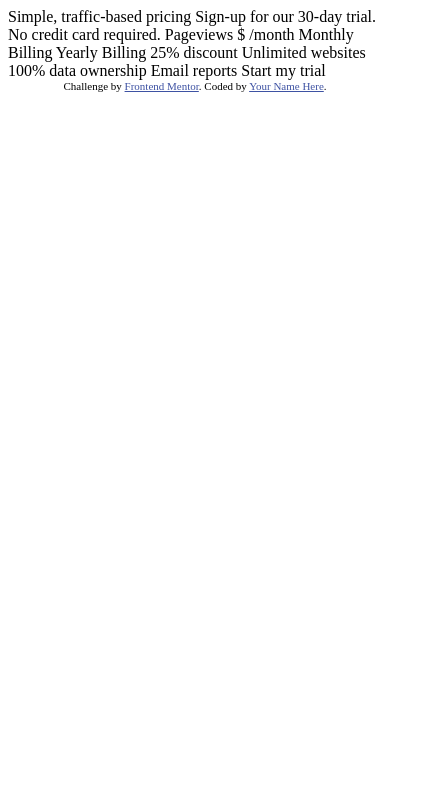
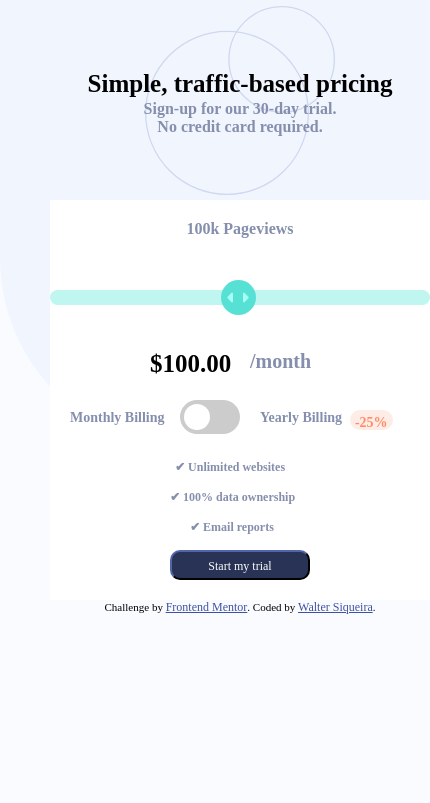
Before and after one commit to WalterSiqueira/loopstodios_landing_page, a plain HTML site: page root/index.html in a window 390 px wide. Shown: the whole page, 430 px wide, since content can reach past the window. Drawn offline with Linux system fonts and the light colour scheme.

Commit message:
version: 0.5 initial commit

```diff
--- a/root/index.html
+++ b/root/index.html
@@ -3,9 +3,9 @@
 <head>
   <meta charset="UTF-8">
   <meta name="viewport" content="width=device-width, initial-scale=1.0"> <!-- displays site properly based on user's device -->
-
+  <link rel="font" href="https://fonts.google.com/specimen/Manrope">
   <link rel="icon" type="image/png" sizes="32x32" href="./images/favicon-32x32.png">
-
+  <link rel="stylesheet" href="./styles/css/main.css">
   <title>Frontend Mentor | Interactive pricing component</title>
 
   <!-- Feel free to remove these styles or customise in your own stylesheet 👍 -->
@@ -15,25 +15,40 @@
   </style>
 </head>
 <body>
-
-  Simple, traffic-based pricing
-  Sign-up for our 30-day trial. No credit card required.
-
-  Pageviews
-  $ /month
-
-  Monthly Billing
-  Yearly Billing 25% discount
-
-  Unlimited websites
-  100% data ownership
-  Email reports
-
-  Start my trial
+  <header class="head_block">
+    <h1 class="title_head">Simple, traffic-based pricing</h1>
+    <h2 class="subtitle_head">Sign-up for our 30-day trial.</br> No credit card required.</h2>
+  </header>
+  <main class="main_block">
+      <h3 class="pageViews">100k Pageviews</h3>
+      <div class="MonthValue_block">
+          <h2 id="value" class="value_month">$100.00</h2>
+          <h3 class="monthValue"> /month</h3>
+      </div>
+      <div class="slidecontainer">
+        <input type="range" min="1" max="100" value="50" class="slider1" id="myRange">
+      </div>
+      <section class="choice_block">
+          <h4 class="month_choice">Monthly Billing</h4>
+          <label class="switch">
+              <input type="checkbox">
+              <span class="slider round"></span>
+          </label>
+          <h4 class="yearly_choice">Yearly Billing</h4>
+          <h4 class="discount_value">-25%
+          <h4 class="discount">discount</h4></h4>
+      </section>
+    <section class="list_block">
+      <h3 class="unlimited_item">✔ Unlimited websites</h3>
+      <h3 class="ownership_item">✔ 100% data ownership</h3>
+      <h3 class="email_item">✔ Email reports</h3>
+      <button class="trial_btn">Start my trial</button>
+    </section>
+  </main>
 
   <div class="attribution">
     Challenge by <a href="https://www.frontendmentor.io?ref=challenge" target="_blank">Frontend Mentor</a>.
-    Coded by <a href="#">Your Name Here</a>.
+    Coded by <a href="https://github.com/WalterSiqueira">Walter Siqueira</a>.
   </div>
 </body>
 </html>
--- /dev/null
+++ b/root/styles/sass/main.scss
@@ -0,0 +1,2 @@
+@import "slider";
+@import "mobile";
--- /dev/null
+++ b/root/styles/sass/mobile.scss
@@ -0,0 +1,170 @@
+$bold: 800;
+$thin: 600;
+@media screen and (max-width: 480px) {
+    * {
+        padding: 0;
+        margin: 0;
+        font-size: 12px;
+        font-family: Manrope;
+    }
+    body {
+        background-image: url("../../images/bg-pattern.svg");
+        background-color: hsl(230, 100%, 99%);
+        background-repeat: no-repeat;
+        display: grid;
+        grid-template-areas:
+            ". head ."
+            ". main ."
+            ". footer .";
+        grid-template-columns: 50px 380px 50px;
+        grid-template-rows: 200px 400px 200px;
+    }
+    .head_block {
+        background-image: url("../../images/pattern-circles.svg");
+        background-repeat: no-repeat;
+        background-position: center;
+        background-size: 50%;
+        grid-area: head;
+        display: grid;
+        grid-template-areas:
+            ". . ."
+            ". center ."
+            ". . .";
+        grid-template-columns: 20px 340px 20px;
+        grid-template-rows: 50px 100px 50px;
+        .title_head {
+            font-size: 25px;
+            font-weight: $bold;
+            text-align: center;
+            margin: 20px 0 0 0;
+            grid-area: center;
+        }
+        .subtitle_head {
+            color: hsl(225, 20%, 60%);
+            font-size: 16px;
+            text-align: center;
+            margin: 50px 0 0 0;
+            grid-area: center;
+        }
+    }
+    .main_block {
+        background-color: white;
+        display: grid;
+        grid-area: main;
+        grid-template-areas:
+            "pageV"
+            "slider"
+            "MValue"
+            "choice"
+            "bottom";
+        grid-template-columns: 380px;
+        grid-template-rows: 50px 100px 50px 50px 150px;
+        .pageViews {
+            color: hsl(225, 20%, 60%);
+            text-align: center;
+            margin: 20px 0 0 0;
+            font-size: 16px;
+            grid-area: pageV;
+        }
+    }
+    .MonthValue_block {
+        display: grid;
+        grid-template-areas:
+            ". value title .";
+        grid-template-columns: 100px 90px 90px 100px;
+        grid-template-rows: 50px;
+        grid-area: MValue;
+        .value_month {
+            grid-area: value;
+            font-size: 25px;
+        }
+        .monthValue {
+            color: hsl(225, 20%, 60%);
+            grid-area: title;
+            font-size: 20px;
+            margin: 0 0 0 10px;
+        }
+    }
+    .choice_block {
+        width: 100%;
+        height: 100%;
+        grid-area: choice;
+        display: grid;
+        grid-template-areas:
+            "month switch yearly discount";
+        grid-template-columns: 130px 60px 110px 85px;
+        grid-template-rows: 50px;
+        .month_choice {
+            margin: 0 0 0 20px;
+            padding: 10px 0 0 0;
+            font-size: 14px;
+            grid-area: month;
+            color: hsl(225, 20%, 60%);
+        }
+        .yearly_choice {
+            color: hsl(225, 20%, 60%);
+            margin: 0 0  0 20px;
+            padding: 10px 0 0 0;
+            font-size: 14px;
+            grid-area: yearly;
+        }
+        .discount_value {
+            grid-area: discount;
+            font-size: 14px;
+            border-radius: 10px;
+            background-color: hsl(14, 92%, 95%);
+            border-color: hsl(14, 92%, 95%);
+            width: 50%;
+            height: 30%;
+            text-align: center;
+            color: hsl(15, 100%, 70%);
+            margin: 10px 0 0 0;
+            padding: 5px 0 0 0;
+        }
+        .discount {
+            display: none;
+        }
+    }
+    .list_block {
+        display:grid;
+        grid-area: bottom;
+        grid-template-areas:
+            ". unlimited ."
+            ". ownership ."
+            ". email ."
+            ". btn .";
+        grid-template-rows: 30px 30px 30px 50px;
+        grid-template-columns: 120px 140px 120px;
+        .unlimited_item {
+            color: hsl(225, 20%, 60%);
+            margin: 0 0 0 5px;
+            padding: 10px 0 0 0;
+            grid-area: unlimited;
+        }
+        .ownership_item {
+            color: hsl(225, 20%, 60%);
+            padding: 10px 0 0 0;
+            grid-area: ownership;
+        }
+        .email_item {
+            color: hsl(225, 20%, 60%);
+            padding: 10px 0 0 0;
+            margin: 0 0 0 20px;
+            grid-area: email;
+        }
+        .trial_btn {
+            margin: 10px 0 0 0;
+            padding: 3px 0 0 0;
+            grid-area: btn;
+            width: 140px;
+            height: 30px;
+            border-radius: 10px;
+            border-color: hsl(227, 35%, 25%);
+            background-color: hsl(227, 35%, 25%);
+            color: white;
+        }
+    }
+    .attribution {
+        grid-area: footer;
+    }
+}
--- /dev/null
+++ b/root/styles/sass/slider.scss
@@ -0,0 +1,103 @@
+.slidecontainer {
+  grid-area: slider;
+  width: 100%; /* Width of the outside container */
+}
+
+/* The slider itself */
+.slider1 {
+  margin: 40px 0 0 0;
+  border-radius: 10px;
+  -webkit-appearance: none;  /* Override default CSS styles */
+  appearance: none;
+  width: 100%; /* Full-width */
+  height: 15px; /* Specified height */
+  background: hsl(174, 77%, 80%); /* Grey background */
+  outline: none; /* Remove outline */
+  opacity: 0.7; /* Set transparency (for mouse-over effects on hover) */
+  -webkit-transition: .2s; /* 0.2 seconds transition on hover */
+  transition: opacity .2s;
+}
+
+/* Mouse-over effects */
+.slider1:hover {
+  opacity: 1; /* Fully shown on mouse-over */
+}
+
+/* The slider handle (use -webkit- (Chrome, Opera, Safari, Edge) and -moz- (Firefox) to override default look) */
+.slider1::-webkit-slider-thumb {
+  border-radius: 30px;
+  -webkit-appearance: none; /* Override default look */
+  appearance: none;
+  background-image: url("../../images/icon-slider.svg");
+  background-repeat: no-repeat;
+  background-position: center;
+  width: 35px; /* Set a specific slider handle width */
+  height: 35px; /* Slider handle height */
+  background-color: hsl(174, 86%, 45%); /* Green background */
+  cursor: pointer; /* Cursor on hover */
+}
+
+/* switche styles */
+/* The switch - the box around the slider */
+.switch {
+  grid-area: switch;
+  position: relative;
+  display: inline-block;
+  width: 60px;
+  height: 34px;
+}
+
+/* Hide default HTML checkbox */
+.switch input {
+  opacity: 0;
+  width: 0;
+  height: 0;
+}
+
+/* The slider */
+.slider {
+  position: absolute;
+  cursor: pointer;
+  top: 0;
+  left: 0;
+  right: 0;
+  bottom: 0;
+  background-color: #ccc;
+  -webkit-transition: .4s;
+  transition: .4s;
+}
+
+.slider:before {
+  position: absolute;
+  content: "";
+  height: 26px;
+  width: 26px;
+  left: 4px;
+  bottom: 4px;
+  background-color:  white;
+  -webkit-transition: .4s;
+  transition: .4s;
+}
+
+input:checked + .slider {
+  background-color: #2196F3;
+}
+
+input:focus + .slider {
+  box-shadow: 0 0 1px #2196F3;
+}
+
+input:checked + .slider:before {
+  -webkit-transform: translateX(26px);
+  -ms-transform: translateX(26px);
+  transform: translateX(26px);
+}
+
+/* Rounded sliders */
+.slider.round {
+  border-radius: 34px;
+}
+
+.slider.round:before {
+  border-radius: 50%;
+}
```
Also changed, not shown: root/styles/css/main.css (added), 2 other files.
